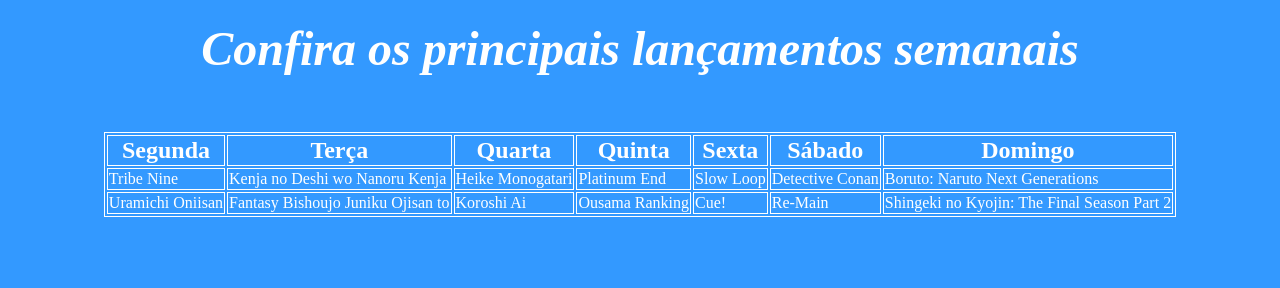
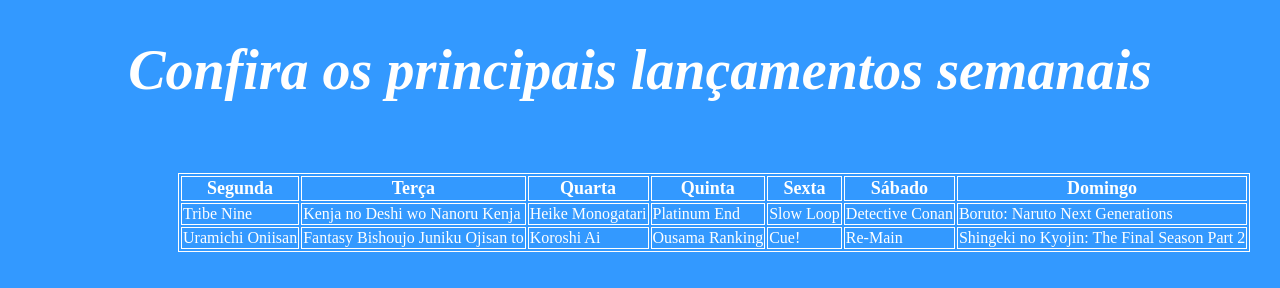
Before and after one commit to ViniciusBergamasco/pagweb_anime, a plain HTML site: page calendario.html in a window 1280 px wide. Drawn offline with Linux system fonts and the light colour scheme.

Commit message:
Finalizado alterações de CSS

```diff
--- a/cadastro.css
+++ b/cadastro.css
@@ -1,7 +1,3 @@
-body{
-    background-color: #3399FF;
-}
-
 h1,h2{
     text-align: center;
     color: white;
--- a/calendario.css
+++ b/calendario.css
@@ -0,0 +1,25 @@
+.titulo-principal {
+    color: white;
+    font-size: 7ch;
+    font-style: italic;
+}
+
+table {
+    margin-left: 170px;
+}
+
+table,th,tr,td {
+    border: 1px solid white;
+}
+
+th, td {
+    color: white;
+}
+
+th {
+    font-size: 18px;
+}
+
+td {
+    font-size: 16px;
+}
--- a/calendario.html
+++ b/calendario.html
@@ -5,40 +5,41 @@
     <meta http-equiv="X-UA-Compatible" content="IE=edge">
     <meta name="viewport" content="width=device-width, initial-scale=1.0">
     <link rel="stylesheet" href="calendario.css">
+    <link rel="stylesheet" href="shared.css">
     <title>Calendário - App Anime</title>
 </head>
-<body bgcolor="#3399FF">
-    <h1 align="center"><font size="7" color="white"><i>Confira os principais lançamentos semanais</i></font></h1><br/>
+<body>
+    <h1 class="alinhado-centro titulo-principal" align="center"><i>Confira os principais lançamentos semanais</i></h1><br/>
 
     <p>
-        <table align="center" bordercolor="white" border="1">
+        <table class="borda-tabela">
 
-            <th><font size="5" color="white">Segunda</font></th>
-            <th><font size="5" color="white">Terça</font></th>
-            <th><font size="5" color="white">Quarta</font></th>
-            <th><font size="5" color="white">Quinta</font></th>
-            <th><font size="5" color="white">Sexta</font></th>
-            <th><font size="5" color="white">Sábado</font></th>
-            <th><font size="5" color="white">Domingo</font></th>
+            <th>Segunda</th>
+            <th>Terça</th>
+            <th>Quarta</th>
+            <th>Quinta</th>
+            <th>Sexta</th>
+            <th>Sábado</th>
+            <th>Domingo</th>
 
             <tr>
 
-                <td><font color="white">Tribe Nine</font></td>
-                <td><font color="white">Kenja no Deshi wo Nanoru Kenja</font></td>
-                <td><font color="white">Heike Monogatari</font></td>
-                <td><font color="white">Platinum End</font></td>
-                <td><font color="white">Slow Loop</font></td>
-                <td><font color="white">Detective Conan</font></td>
-                <td><font color="white">Boruto: Naruto Next Generations</font></td>
+                <td>Tribe Nine</td>
+                <td>Kenja no Deshi wo Nanoru Kenja</td>
+                <td>Heike Monogatari</td>
+                <td>Platinum End</td>
+                <td>Slow Loop</td>
+                <td>Detective Conan</td>
+                <td>Boruto: Naruto Next Generations</td>
             </tr>
             <tr>
-                <td><font color="white">Uramichi Oniisan</font></td>
-                <td><font color="white">Fantasy Bishoujo Juniku Ojisan to</font></td>
-                <td><font color="white">Koroshi Ai</font></td>
-                <td><font color="white">Ousama Ranking</font></td>
-                <td><font color="white">Cue!</font></td>
-                <td><font color="white">Re-Main</font></td>
-                <td><font color="white">Shingeki no Kyojin: The Final Season Part 2</font></td>
+                <td>Uramichi Oniisan</td>
+                <td>Fantasy Bishoujo Juniku Ojisan to</td>
+                <td>Koroshi Ai</td>
+                <td>Ousama Ranking</td>
+                <td>Cue!</td>
+                <td>Re-Main</td>
+                <td>Shingeki no Kyojin: The Final Season Part 2</td>
             </tr>
         </table><br/>
     </p>
--- a/contato.css
+++ b/contato.css
@@ -1,7 +1,3 @@
-body{
-    background-color: #3399FF;
-}
-
 h1,h2{
     text-align: center;
     color: white;
--- a/lista-de-animes.css
+++ b/lista-de-animes.css
@@ -1,21 +1,20 @@
-body{
-    background-color: #3399FF;
-}
-
 h1,h2,p{
     text-align: center;
     color: white;
-
 }
 h1{
-size: 7px;
+font-size: 22px;
 font-style: italic;
 }
 
 h2,p{
-size: 5px;
+font-size: 20px;
 }
 
 img{
     width: 20%;
 }
+
+a {
+    color: white;
+}
--- a/login.css
+++ b/login.css
@@ -1,11 +1,6 @@
-body{
-    background-color: #3399FF;
-}
-
 h1,h2{
     text-align: center;
     color: white;
-
 }
 h1{
 size: 7px;
--- a/principal.css
+++ b/principal.css
@@ -1,5 +1,5 @@
-body {
-    color : white;
+body{
+    color: white;
 }
 
 img {
--- a/shared.css
+++ b/shared.css
@@ -1,5 +1,6 @@
 body {
     background-color: #3399FF;
+    color: white;
 }
 
 .alinhado-centro {
```
Also changed, not shown: cadastro.html (+1 -0 lines), contato.html (+2 -2 lines), index.html (+1 -0 lines), lista-de-animes.html (+1 -0 lines), login.html (+1 -0 lines), principal.html (indentation only).
